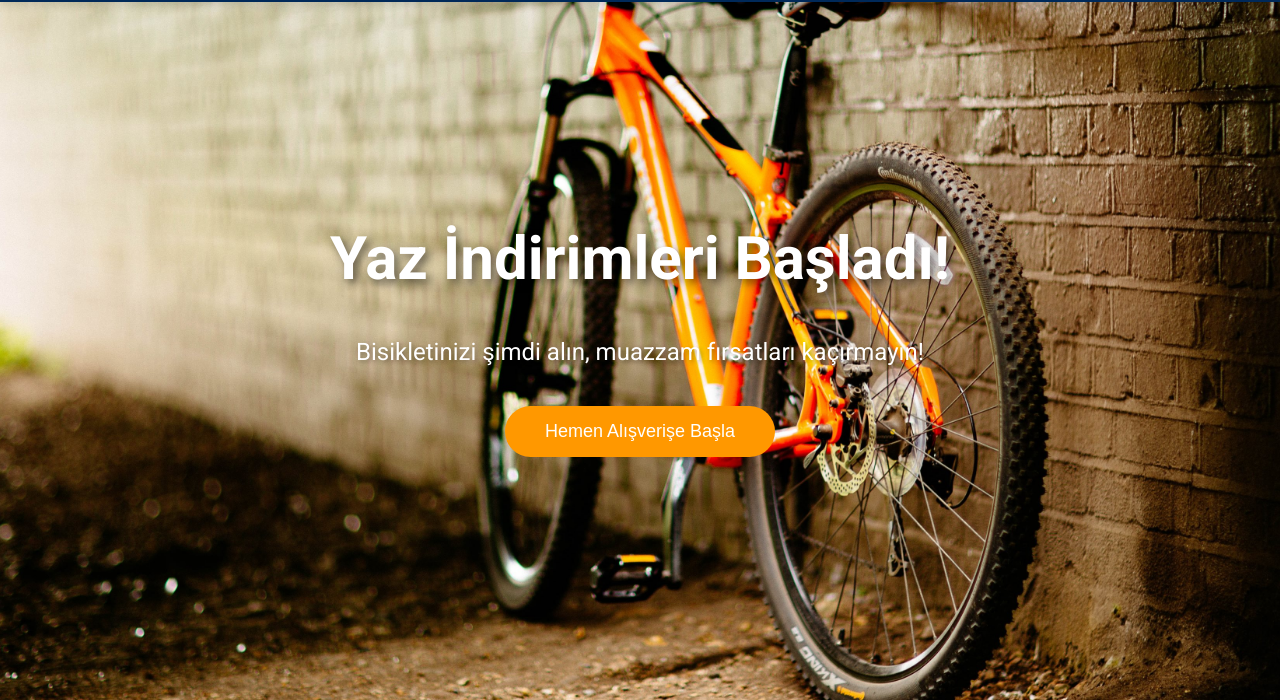
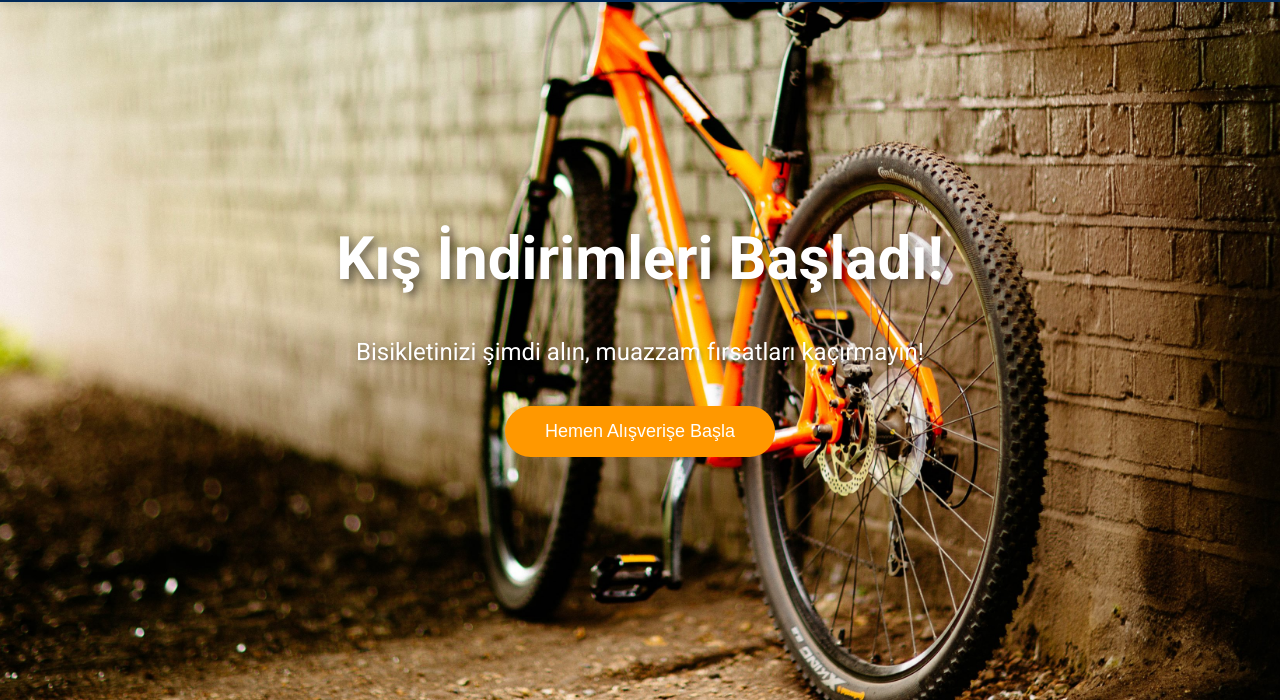
Before and after one commit to Whydll/whydll.github.io, a plain HTML site: page index.html in a window 1280 px wide. Shown: the part 100-800 px from the top of the page. Drawn offline with Linux system fonts and the light colour scheme.

Commit message:
Update index.html

```diff
--- a/index.html
+++ b/index.html
@@ -267,7 +267,7 @@
   <body>
     <!-- Hero Bölgesi -->
     <div class="hero">
-      <h1>Yaz İndirimleri Başladı!</h1>
+      <h1>Kış İndirimleri Başladı!</h1>
       <p>Bisikletinizi şimdi alın, muazzam fırsatları kaçırmayın!</p>
       <button>Hemen Alışverişe Başla</button>
     </div>
```
